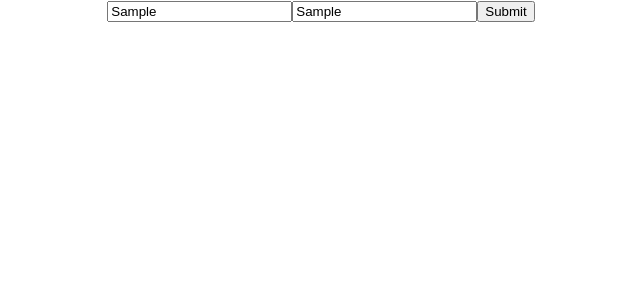
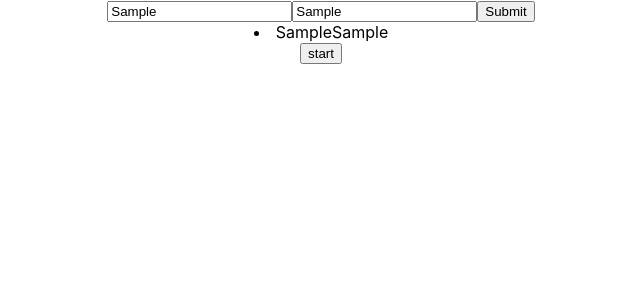
Before and after one commit to aaayumi/flashcard, a React (Create React App) app: page / in a window 1280 px wide. Both pictures are taken after typing "Sample", "Sample" into the empty fields and a click on the input 824 px from the left and 11 px from the top of the page. Shown: the top 300 px of the page, without its empty margins (319-959 px from the left). Built offline with nearby package versions, Linux system fonts and the light colour scheme.

Commit message:
filter card

```diff
--- a/src/App.js
+++ b/src/App.js
@@ -1,10 +1,12 @@
 import List from './components/List'
+import Card from './components/Card'
 import './App.css';
 
 function App() {
   return (
     <div className="App">
     <List />
+    <Card />
     </div>
   );
 }
--- /dev/null
+++ b/src/components/Card.js
@@ -0,0 +1,30 @@
+import React, { useState, useEffect } from 'react';
+
+function Card() {
+    const [value, setValue] = useState(JSON.parse(localStorage.getItem('listInLocalStorage')));
+    const [number, setNumber] = useState(0);
+    const [card, setCard] = useState(false);
+
+    const handleClick = (e) => {
+        e.preventDefault();
+        setCard(true)
+        setValue(JSON.parse(localStorage.getItem('listInLocalStorage')))
+    }
+
+    function handleCardClick (location){
+       const loc =  value.find(item => item.head === location)
+        loc.done = !loc.done;
+        value.filter(v => v.done === false && [...value])
+    }
+    return(
+        <div>
+            <button onClick={handleClick} >start</button>
+            {card && value.map((v, index) =>
+                <div key={index}>{v.head}
+                <button onClick={() => handleCardClick(v.head)}>next</button></div>)
+            }
+        </div>
+    )
+}
+
+export default Card;
--- a/src/components/List.js
+++ b/src/components/List.js
@@ -1,5 +1,4 @@
 import React, { useState } from 'react';
-// import './List.css';
 
 function List() {
     const [head, setHead] = useState();
@@ -7,7 +6,8 @@ function List() {
     const [list, setList] = useState([]);
     const handleSubmit = (e)=> {
         e.preventDefault();
-        setList(list => [...list, {head,tail}]);
+        setList(list => [...list, {head,tail,done: false}]);
+        localStorage.setItem('listInLocalStorage',JSON.stringify(list));
     }
 
     return (
@@ -21,6 +21,8 @@ function List() {
                    type='submit'
                />
            </form>
+            {list && list.map((item,index) => <li key={index}><span>{item.head}</span>
+           <span>{item.tail}</span></li>)}
         </div>
     );
 }
```
Also changed, not shown: 1 other file (tests, documents, lock files or other folders).
